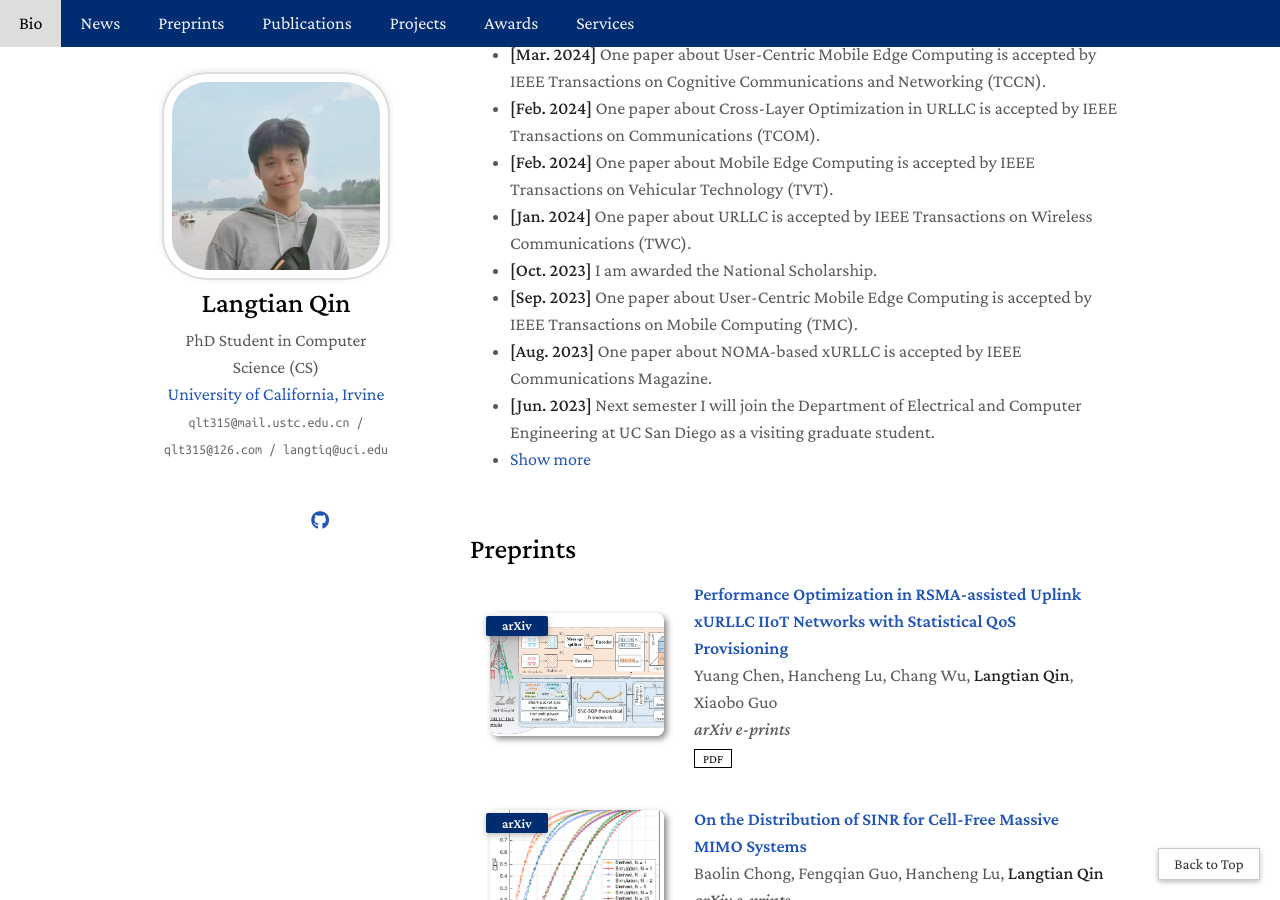
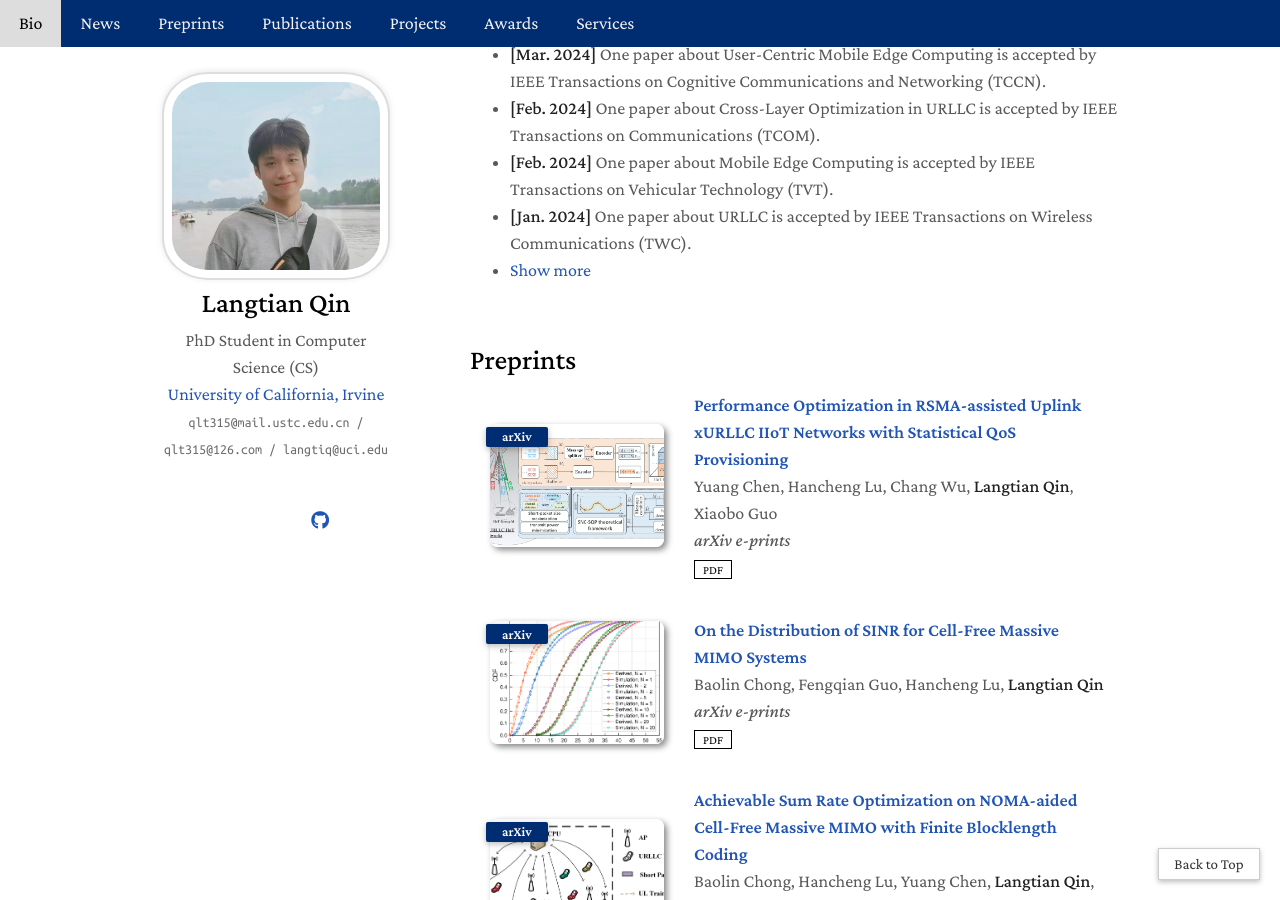
Before and after one commit to qlt315/qlt315.github.io, a Jekyll site: the page built from index.md, in a window 1280 px wide and 900 px high, scrolled down 739 px. Built offline with Jekyll 4.4.1, drawn with Linux system fonts in a browser that asks for light colours; a style sheet for code colours, icons or effects is not loaded.

Commit message:
Update news.md

```diff
--- a/_includes/news.md
+++ b/_includes/news.md
@@ -17,6 +17,13 @@
 
   <li><strong>[Jan. 2024]</strong> One paper about URLLC is accepted by IEEE Transactions on Wireless Communications (TWC).</li>
 
+
+
+
+
+<li> <a href="javascript:toggle_vis('newsmore')">Show more</a> </li>
+<div id="newsmore" style="display:none">
+
   <li><strong>[Oct. 2023]</strong> I am awarded the National Scholarship.</li>
 
   <li><strong>[Sep. 2023]</strong> One paper about User-Centric Mobile Edge Computing is accepted by IEEE Transactions on Mobile Computing (TMC).</li>
@@ -24,11 +31,6 @@
   <li><strong>[Aug. 2023]</strong> One paper about NOMA-based xURLLC is accepted by IEEE Communications Magazine.</li>
 
   <li><strong>[Jun. 2023]</strong> Next semester I will join the Department of Electrical and Computer Engineering at UC San Diego as a visiting graduate student.</li>
-
-
-
-<li> <a href="javascript:toggle_vis('newsmore')">Show more</a> </li>
-<div id="newsmore" style="display:none">
 
   <li><strong>[Dec. 2022]</strong> One paper about User-Centric Mobile Edge Computing is accepted by IEEE Communications Magazine.</li>
 
```
